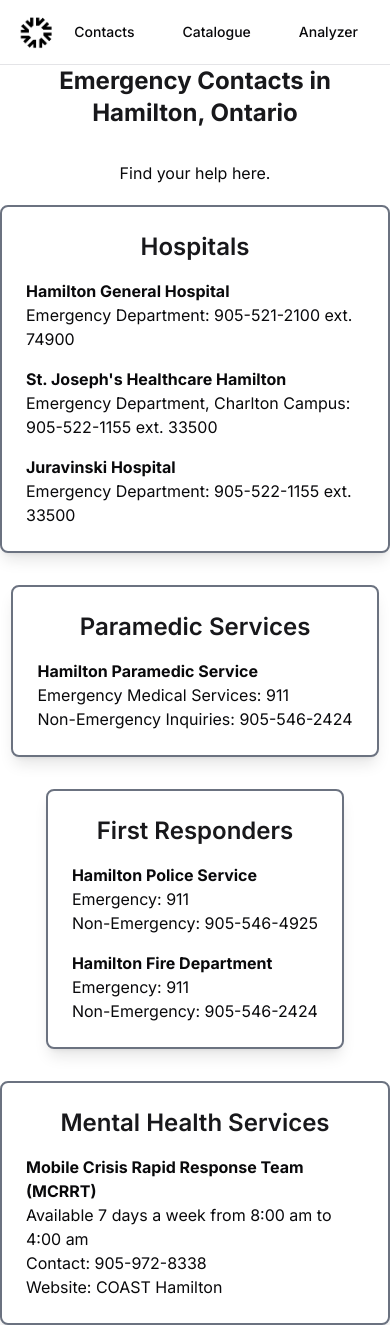
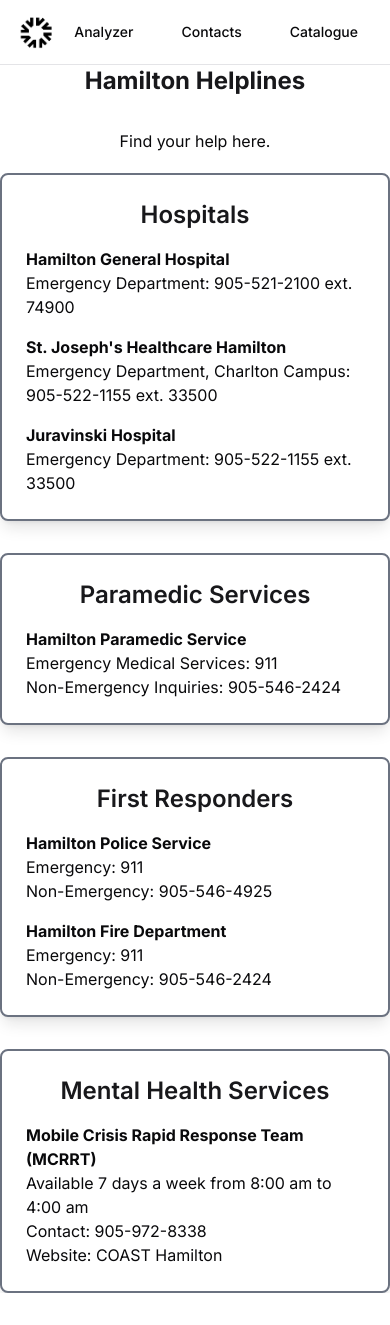
Before and after one commit to jasooh/deltahealth, a Next.js app: page /emergency in a window 390 px wide. After the commit the page ends 1293 px from the top, so only its background shows below. Built offline with nearby package versions, Linux system fonts and the light colour scheme.

Commit message:
more polish

```diff
--- a/src/app/analyzer/page.tsx
+++ b/src/app/analyzer/page.tsx
@@ -4,7 +4,7 @@
 import {Card} from '@/components/ui/card'
 import {Textarea} from '@/components/ui/textarea'
 import {Mic} from 'lucide-react'
-import {useState} from 'react'
+import React, {useState} from 'react'
 import {Toggle} from '@/components/ui/toggle'
 import {AnalysisResults} from '@/components/analysis-results'
 import {motion} from 'motion/react'
@@ -150,7 +150,7 @@
     return (
         <main className="min-h-screen bg-gray-50">
             <div className="max-w-2xl mx-auto px-4 py-8">
-                <h1 className="text-xl text-center font-mono font-bold mb-8">
+                <h1 className="text-center text-2xl md:text-2xl font-bold text-primary mb-8 md:leading-3">Disease
                     Emergency Situation Analyzer
                 </h1>
                 {/* <EmergencyAnalyzer /> */}
@@ -182,7 +182,8 @@
                                 value={description}
                                 onChange={(e) => setDescription(e.target.value)}
                             />
-                            <p className="text-xs my-5 w-[65%] md:w-full md:text-sm leading-3 text-gray-400">DISCLAIMER: Not a replacement for medical
+                            <p className="text-xs my-5 w-[65%] md:w-full md:text-sm leading-3 text-gray-400">DISCLAIMER:
+                                Not a replacement for medical
                                 professionals.</p>
                             <Button
                                 size="icon"
@@ -216,8 +217,8 @@
                         animate={{y: 0, opacity: 1, filter: "blur(0px)"}}
                         transition={spring_transition}
                     >
-                    <AnalysisResults data={analysisResult}/>
-                </motion.div>}
+                        <AnalysisResults data={analysisResult}/>
+                    </motion.div>}
             </div>
         </main>
     )
--- a/src/app/emergency/page.tsx
+++ b/src/app/emergency/page.tsx
@@ -16,8 +16,8 @@
   return (
       <div className="min-h-screen bg-background">
         <div className="container mx-auto md:p-8">
-        <h1 className="w-full text-center text-2xl md:text-5xl font-bold text-primary mb-8">Emergency Contacts in
-          Hamilton, Ontario</h1>
+          <h1 className="text-center text-2xl md:text-5xl font-bold text-primary mb-8 md:leading-3">Hamilton
+            Helplines</h1>
           <p className="text-center pb-5">Find your help here.</p>
           <motion.div initial={{y: "100%", opacity: 0, filter: "blur(10px)"}} animate={{
             y: 0,
@@ -27,7 +27,8 @@
             {/* Emergency Services */}
             <div className="flex flex-col justify-center gap-8">
               {/* Hospitals */}
-            <div className="bg-card text-text p-6 rounded-lg shadow-lg border-2 border-gray-500 md:w-1/2 mx-auto">
+              <div
+                  className="bg-card text-text p-6 rounded-lg shadow-lg border-2 border-gray-500 w-full md:w-1/2 mx-auto">
                 <h2 className="text-2xl font-semibold text-primary text-center mb-4">Hospitals</h2>
                 <ul className="space-y-4">
                   <li>
@@ -46,7 +47,8 @@
               </div>
 
               {/* Paramedic Services */}
-            <div className="bg-card text-text p-6 rounded-lg shadow-lg border-2 border-gray-500 md:w-1/2 mx-auto">
+              <div
+                  className="bg-card text-text p-6 rounded-lg shadow-lg border-2 border-gray-500 w-full md:w-1/2 mx-auto">
                 <h2 className="text-2xl font-semibold text-primary text-center mb-4">Paramedic Services</h2>
                 <ul className="space-y-4">
                   <li>
@@ -58,7 +60,8 @@
               </div>
 
               {/* First Responders */}
-            <div className="bg-card text-text p-6 rounded-lg shadow-lg border-2 border-gray-500 md:w-1/2 mx-auto">
+              <div
+                  className="bg-card text-text p-6 rounded-lg shadow-lg border-2 border-gray-500 w-full md:w-1/2 mx-auto">
                 <h2 className="text-2xl font-semibold text-primary text-center mb-4">First Responders</h2>
                 <ul className="space-y-4">
                   <li>
@@ -75,7 +78,8 @@
               </div>
 
               {/* Mental Health Services */}
-            <div className="bg-card text-text p-6 rounded-lg shadow-lg border-2 border-gray-500 md:w-1/2 mx-auto">
+              <div
+                  className="bg-card text-text p-6 rounded-lg shadow-lg border-2 border-gray-500 w-full md:w-1/2 mx-auto">
                 <h2 className="text-2xl font-semibold text-primary text-center mb-4">Mental Health Services</h2>
                 <ul className="space-y-4">
                   <li>
--- a/src/components/navbar.tsx
+++ b/src/components/navbar.tsx
@@ -17,13 +17,13 @@
 
           <div className="flex items-center space-x-4">
             <Button variant="ghost" asChild>
+              <Link href="/analyzer">Analyzer</Link>
+            </Button>
+            <Button variant="ghost" asChild>
               <Link href="/emergency">Contacts</Link>
             </Button>
             <Button variant="ghost" asChild>
               <Link href="/catalogue">Catalogue</Link>
-            </Button>
-            <Button variant="ghost" asChild>
-              <Link href="/analyzer">Analyzer</Link>
             </Button>
           </div>
         </div>
```
Lines whose indentation alone changed are shown as unchanged.
